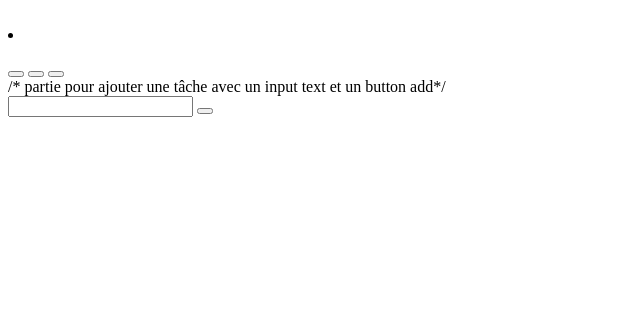
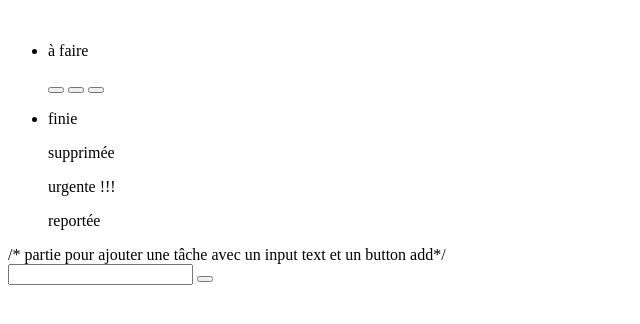
Before and after one commit to techmefr/done-us, a plain HTML site: page index.html in a window 1280 px wide. Shown: the whole page, without its empty margins (0-640 px from the left). Drawn offline with Linux system fonts and the light colour scheme.

Commit message:
advenced structure

```diff
--- a/index.html
+++ b/index.html
@@ -3,24 +3,35 @@
 <head>
     <meta charset="UTF-8">
     <meta name="viewport" content="width=device-width, initial-scale=1.0">
-    <title>Document</title>
+    <title>Done Us - ToDo List</title>
 </head>
 <body>
     <header>
 <img>
     </header>
 
-    <div .compt></div>
+    <div .compt>
+
+    </div>
     <div .tasks>
         <div>
+            <ul>
                 <Li>
-                <p></p>
+                    <checkbox></checkbox>
+                    <p .todo>à faire</p>
                     <button .radialMenu></button>
-                <checkbox></checkbox>
                     <button .edit></button>
                     <button .bin></button>
                     </button>
                 </Li>
+                <li>
+                    <p>finie</p>
+                    <p>supprimée</p>
+                    <p>urgente !!!</p>
+                    <p>reportée</p>
+                    <p></p>
+                </li>
+            </ul
         </div>
     </div>
 
--- a/style.css
+++ b/style.css
@@ -0,0 +1,13 @@
+
+body {
+    background-color: beige;
+}
+html
+
+li {
+
+}
+
+.card {
+
+}
```
Lines whose indentation alone changed are shown as unchanged.
